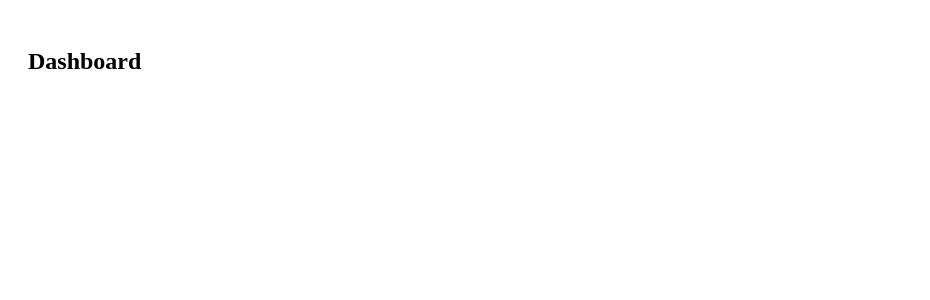
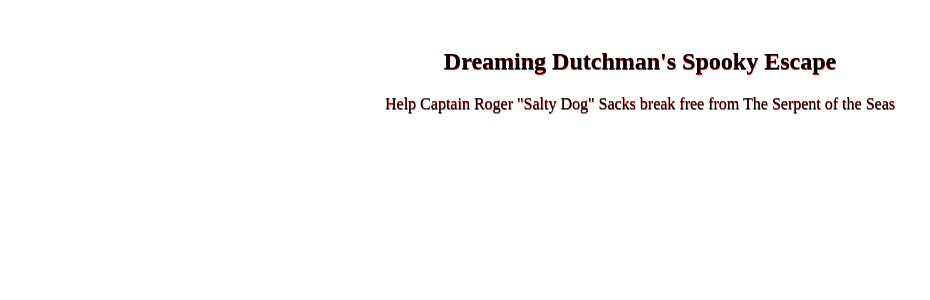
Before and after one commit to bethel-school-of-technology/team-debug-life-frontend, a React (Create React App) app: page /dashboard in a window 1280 px wide. Shown: the top 300 px of the page, without its empty margins (0-930 px from the left). Built offline with nearby package versions, Linux system fonts and the light colour scheme.

Commit message:
added basic header with simple game instructions to Dashboard/Game Page

```diff
--- /dev/null
+++ b/src/components/Dashboard/Dashboard.css
@@ -0,0 +1,5 @@
+.dashboard-wrapper {
+    text-align: center;
+    color: rgb(0, 0, 0);
+    text-shadow: .25px .5px rgb(255, 0, 0);
+}
--- a/src/components/Dashboard/Dashboard.js
+++ b/src/components/Dashboard/Dashboard.js
@@ -1,7 +1,11 @@
 import React from 'react';
+import './Dashboard.css';
 
 export default function Dashboard() {
     return(
-        <h2>Dashboard</h2>
+        <div className='dashboard-wrapper'>
+            <h2>Dreaming Dutchman's Spooky Escape</h2>
+            <p>Help Captain Roger "Salty Dog" Sacks break free from The Serpent of the Seas</p>
+        </div>
     );
 }
```
